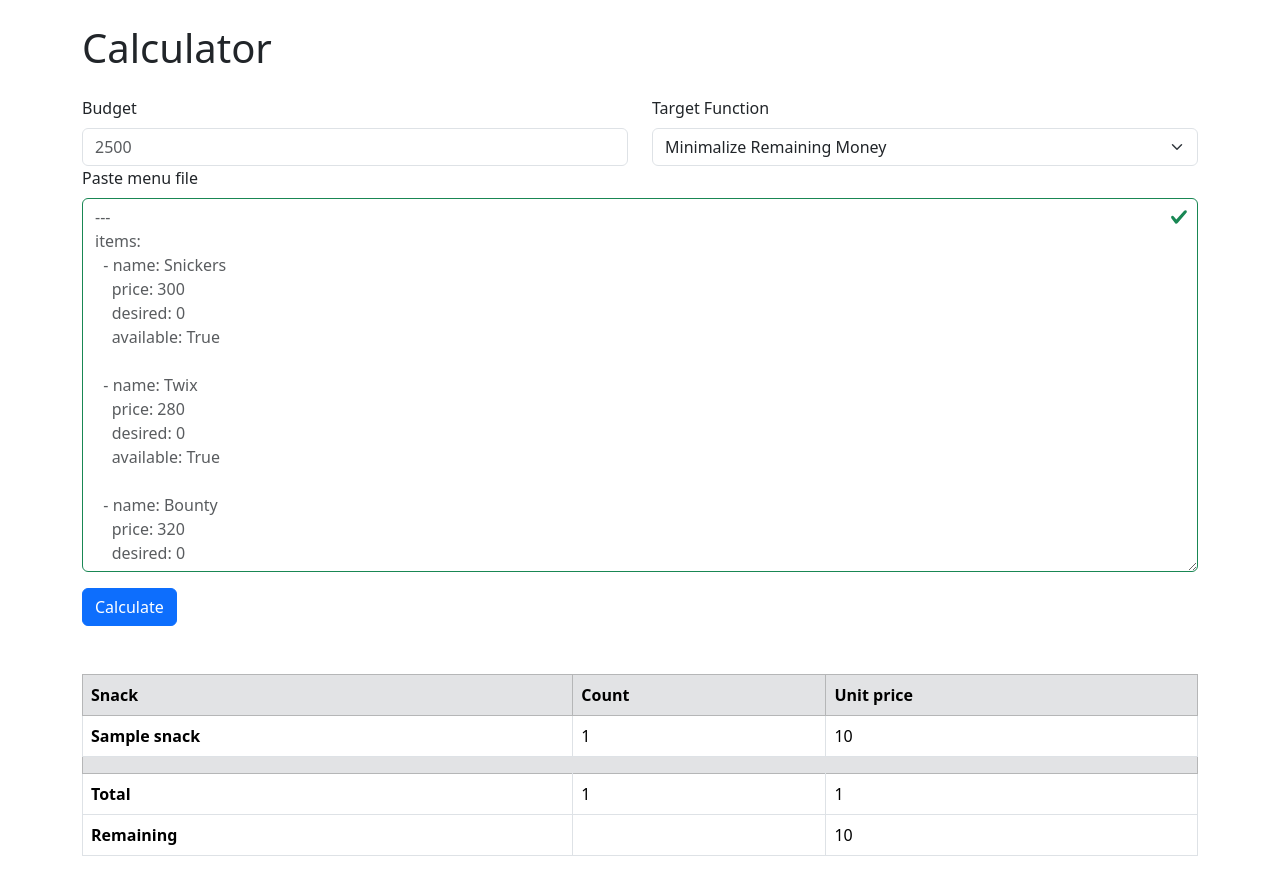
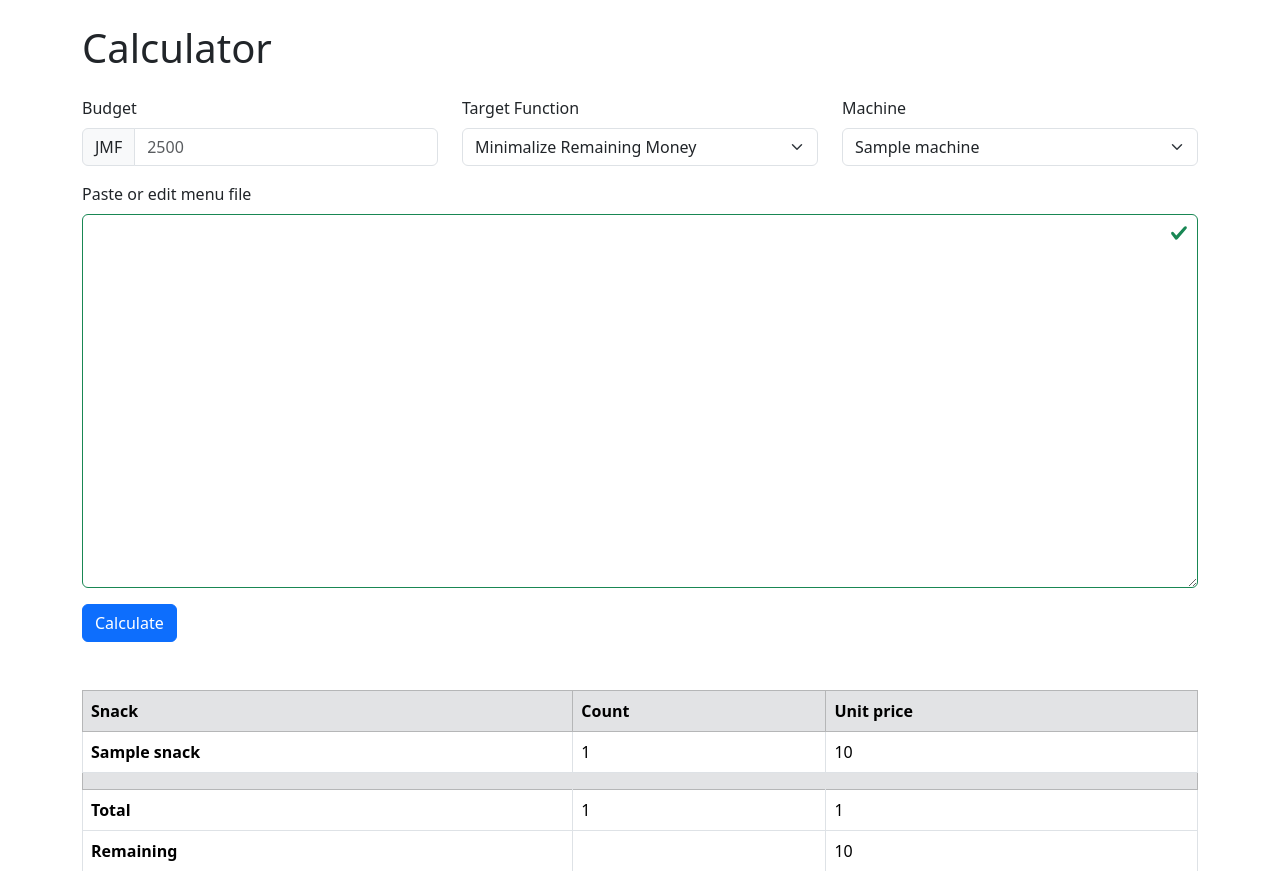
Before and after one commit to neaxro/snackquest, a Flask app: template web/templates/calculator.html in a window 1280 px wide. Shown: the part 56-927 px from the top of the page. Run offline with Flask 3, Linux system fonts and the light colour scheme; the template is opened without the code that fills it: most values are stand-ins (such as "Sample title", 1, 10 or a date in 2020); some libraries are stand-ins or nearby versions.

Commit message:
Added machine selector for calclator menu.

```diff
--- a/web/app.py
+++ b/web/app.py
@@ -2,15 +2,19 @@
 import os
 import logging
 
-from flask import Flask, render_template, request
+from flask import Flask, render_template, request, abort, send_from_directory
 from snackquest.solver import solve_problem, TargetFunction
 
 logging.basicConfig(level=logging.INFO)
 
 app = Flask(__name__)
 
+def _get_machines():
+    return os.listdir("./web/templates/machines/")
+
 @app.route("/calculator", methods=["GET", "POST"])
 def calculator():
+    machines = _get_machines()
     if request.form:
         try:
             budget = int(request.form.get("budget"))
@@ -20,20 +24,30 @@
             result = solve_problem(budget, menu, target_function, headless=True)
             print(result)
 
-            return render_template("calculator.html", result=result)
+            return render_template("calculator.html", result=result, machines=machines)
         except Exception as e:
             return render_template("calculator.html", error=e)
     else:
-        return render_template("calculator.html")
+        return render_template("calculator.html", machines=machines)
 
 @app.route("/")
 @app.route("/home")
 def home():
     return render_template("home.html")
 
+@app.route("/machines/<filename>")
+def get_machine_file(filename):
+    safe_path = os.path.join("./web/templates/machines", filename)
+    print(safe_path)
+    print(os.path.isfile(safe_path))
+    if os.path.isfile(safe_path) and filename.endswith(".yaml"):
+        return send_from_directory("./templates/machines", filename)
+    abort(404)
+
+
 @app.route("/machines")
 def machines():
-    machines = os.listdir("./web/templates/machines/")
+    machines = _get_machines()
     return render_template("machines.html", machines=machines)
 
 if __name__ == "__main__":
--- a/web/templates/calculator.html
+++ b/web/templates/calculator.html
@@ -24,13 +24,16 @@
 
     <form id="calculator" action="/calculator" method="post" class="mb-5">
       <div class="row">
-        <div class="col">
+        <div class="col-md-4">
           <label for="budget" class="form-label">Budget</label>
-          <input type="number" class="form-control" id="budget" name="budget" placeholder="2500" min="0" max="15000" required>
+          <div class="input-group mb-3">
+            <span class="input-group-text" id="basic-addon1">JMF</span>
+            <input aria-describedby="basic-addon1" type="number" class="form-control" id="budget" name="budget" placeholder="2500" min="0" max="15000" required>
+          </div>
           <div class="invalid-feedback">Please provide a valid budget amount.</div>
         </div>
 
-        <div class="col">
+        <div class="col-md-4">
           <label for="targetFunction" class="form-label">Target Function</label>
           <select id="targetFunction" name="targetFunction" class="form-select" aria-label="Default select example">
             <option selected value="minremoney">Minimalize Remaining Money</option>
@@ -38,12 +41,20 @@
           </select>
         </div>
 
+        <div class="col-md-4">
+          <label for="machineFile" class="form-label">Machine</label>
+          <select id="machineFile" name="machineFile" class="form-select" aria-label="Default select example">
+            {% for machine in machines %}
+            <option value={{ machine }}>{{ machine | replace(".yaml", "") }}</option>
+            {% endfor %}
+          </select>
+        </div>
+
       </div>
 
       <div class="mb-3">
-        <label for="menu" class="form-label">Paste menu file</label>
-        <textarea class="form-control" id="menu" name="menu" rows="15"
-          placeholder="{% include 'yaml_placeholder.yaml' %}" required></textarea>
+        <label for="menu" class="form-label">Paste or edit menu file</label>
+        <textarea class="form-control" id="menu" name="menu" rows="15" required></textarea>
         <div id="errorMessage" class="error mt-2"></div>
         <div class="invalid-feedback">Invalid YAML syntax. Please fix it to enable the submission.</div>
       </div>
@@ -110,6 +121,27 @@
         }
       }
 
+      function loadMachine() {
+        if (document.getElementById("menu").value != "") return;
+
+        var selectedFile = document.getElementById("machineFile").value;
+        fetch(`/machines/${selectedFile}`)
+          .then(response => {
+            if (!response.ok) {
+              throw new Error("File not found or cannot be loaded");
+            }
+            return response.text();
+          })
+          .then(data => {
+            document.getElementById("menu").value = data;
+          })
+          .catch(error => {
+            document.getElementById("menu").value = "";
+            console.error(error);
+            alert("Error loading file content.");
+          });
+      }
+
       menu.addEventListener('input', () => {
         const content = menu.value;
         validateYAML(content);
@@ -138,7 +170,28 @@
       });
 
       getData();
+      loadMachine()
       validateYAML(menu.value);
+
+      document.getElementById("machineFile").addEventListener("change", function () {
+        const selectedFile = this.value;
+
+        fetch(`/machines/${selectedFile}`)
+          .then(response => {
+            if (!response.ok) {
+              throw new Error("File not found or cannot be loaded");
+            }
+            return response.text();
+          })
+          .then(data => {
+            document.getElementById("menu").value = data;
+          })
+          .catch(error => {
+            document.getElementById("menu").value = "";
+            console.error(error);
+            alert("Error loading file content.");
+          });
+      });
     </script>
 
   </div>
--- a/web/templates/yaml_placeholder.yaml
+++ /dev/null
@@ -1,26 +0,0 @@
----
-items:
-  - name: Snickers
-    price: 300
-    desired: 0
-    available: True
-
-  - name: Twix
-    price: 280
-    desired: 0
-    available: True
-
-  - name: Bounty
-    price: 320
-    desired: 0
-    available: True
-
-  - name: Kinder Bueno
-    price: 340
-    desired: 0
-    available: False
-
-  - name: Mars
-    price: 290
-    desired: 0
-    available: True
```
